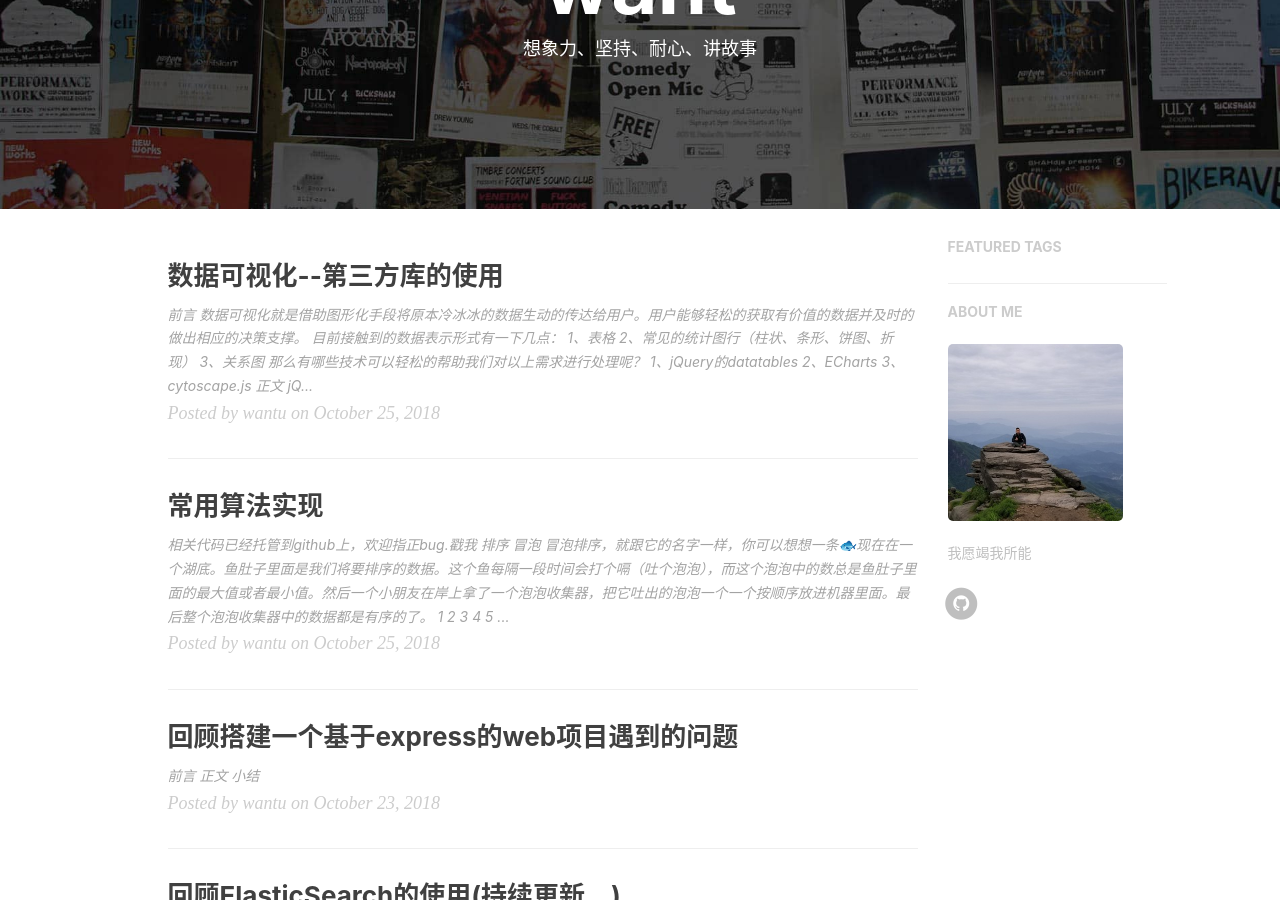
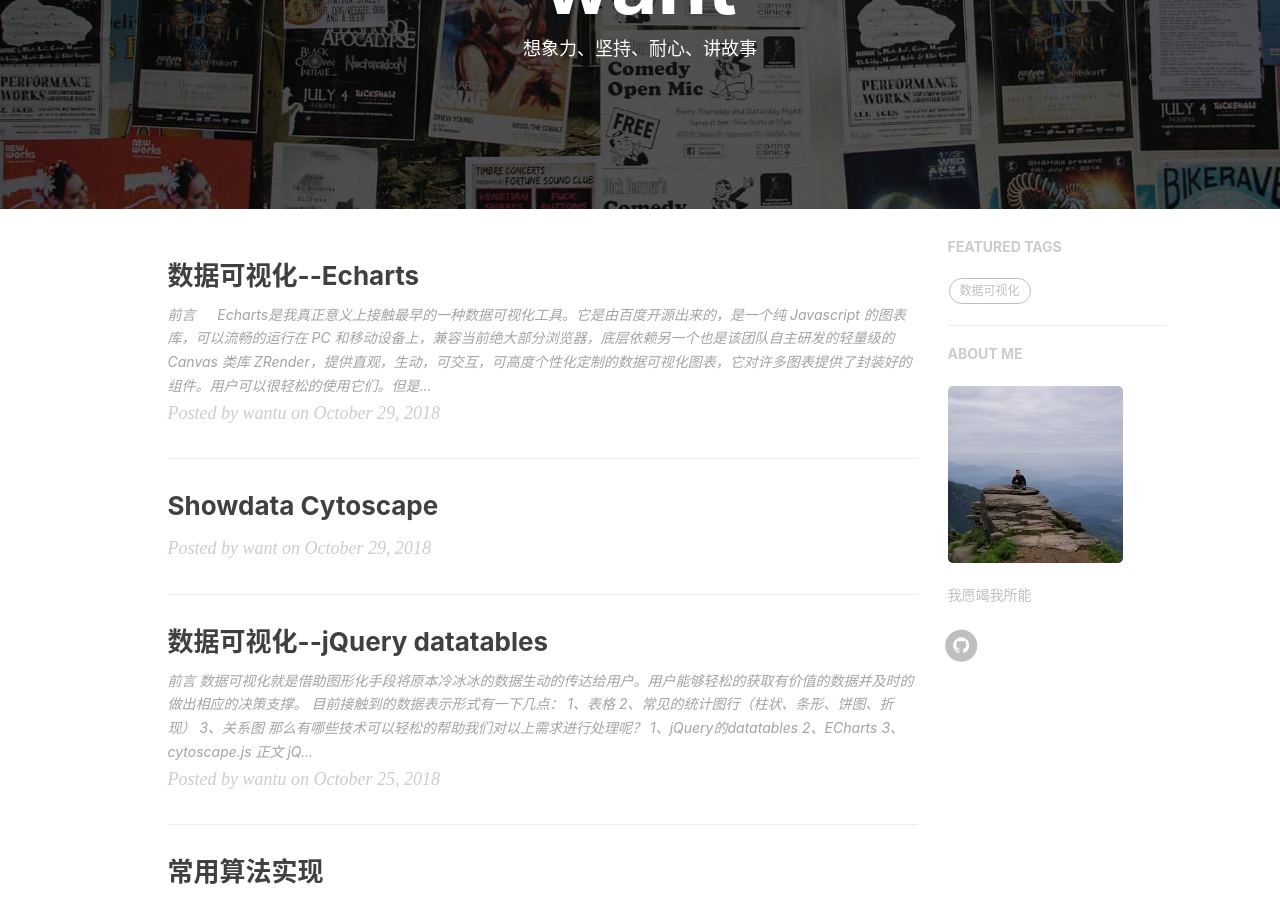
Before and after one commit to WantUzZ/wantuBlog, a Jekyll site: the page built from index.html, in a window 1280 px wide and 900 px high, scrolled down 209 px. Built offline with Jekyll 4.4.1, drawn with Linux system fonts in a browser that asks for light colours; nearby versions of some CDN libraries; the list of posts is cut into pages by our own code; comment, search, counter and statistics services are not loaded.

Commit message:
博文新增和删除

````diff
--- a/_posts/2018-08-25-showData.md
+++ b/_posts/2018-08-25-showData-datatables.md
@@ -1,6 +1,6 @@
 ---
 layout:     post
-title:      "数据可视化--第三方库的使用"
+title:      "数据可视化--jQuery datatables"
 subtitle:   ""
 date:       2018-10-25 19:43:00
 author:     "wantu"
@@ -24,13 +22,13 @@
 3、cytoscape.js<br>
 
 ## 正文
-#### jQuery的DataTables
+**jQuery的DataTables**
 表格是一种常见的数据组织形式。对标的部门应该是财务部吧，因为财务每天都要接触大量的报表。企业数据部门从数据库抓取相关数据进行一系列的运算处理将数据以报表的形式提供给财务部门是一种常见的需求形式。<br>
 原先是如何制作表格的呢？我们知道html中有一个table标签，这个是我实习前接触最多的关于表格功能的解决办法。但是table标签使用是非的麻烦需要我们手动的组装dom。并且table不够灵活，往往对一些常用的需求（对每列进行求和，排序，分页，数据导出）的解决比较麻烦。<br>
 那么请尝试使用jQuery的datatables吧。
 它提供灵活和强大的api。
 
-**使用**
+#### 使用
 > 引入css和js文件
 ```javascript
 <link rel="stylesheet" type="text/css"
@@ -58,6 +56,7 @@
 )
 
 //一个工作中的例子
+//一定注意以下列设置中的对象数组中每个对象的data属性的值一定要和数据库查询出来的列名对上！
 oTable = $('#sales-details').DataTable({
             "ajax": {
                 //请求数据
@@ -142,27 +141,22 @@
                 {"sTitle": "购买金额", "data": "asum"},
                 {"sTitle": "送达时间", "data": "arrived_time"},
             ],
-            //特殊列数据处理
+            //特殊列数据处理 对第7列（从0开始）的值进行时间的格式化
             "aoColumnDefs": [
                 {
                     'aTargets': [6], 'mRender': function (data) {
                         return moment(data).format('YYYY-MM-DD HH:mm:ss');
                     }
-                },
-                {
-                    'aTargets': [5], 'mRender': function (data) {
-                        return parseFloat(data).toFixed(2);
-                    }
-                },
+                }
             ]
 
         });
 
 ```
-以上是关于jQuery的datatables的简单的使用。
-**表格底部新增总计**
+以上是关于jQuery的datatables的简单的使用。<br>
+#### 表格底部新增总计
 ![查询执行路径图](/img/xzhj.jpg)
-***首先在table体中加上tfoot***
+**首先在table体中加上tfoot**
 ```javascript
 <table id="sales-details"
                class="table-condensed font-small table-hover table-striped dataTable no-footer" cellspacing="0"
@@ -220,6 +214,7 @@
             },
             "processing": false,
             "iDisplayLength": 100,
+            //默认对第7列进行降序排
             "aaSorting": [[6, "desc"]],
             "oLanguage": {
                 "sLengthMenu": "显示 _MENU_ 记录",
@@ -336,7 +331,7 @@
         });
 ```
 
-**复杂表头需求**
+#### 复杂表头需求
 
 ![查询执行路径图](/img/fzbt.jpg)
 其实就是在表头改动一下就行了：<br>
@@ -372,13 +367,6 @@
                     </tbody>
                 </table>
 ```
-
-#### ECharts
-
-
-#### cytoscape.js
-
-
-
-
 ## 小结
+&nbsp;&#8195;说说自己的使用的疑惑，一开始使用觉得初始化的东西太多列，记都记不住。但是希望你明白一个道理，先使用它做个demo看看。
+国际化操作那一块，我个人是没有记的，每次都是直接copy过来使用。其他地方熟能生巧。相信会很快上手。
--- /dev/null
+++ b/_posts/2018-10-29-showData-Echarts.md
@@ -0,0 +1,140 @@
+---
+layout:     post
+title:      "数据可视化--Echarts"
+subtitle:   ""
+date:       2018-10-29 18:43:00
+author:     "wantu"
+header-img: "img/post-bg-universe.jpg"
+catalog: true
+tags:
+    - 数据可视化
+    - Echarts
+---
+
+## 前言
+&nbsp;&#8195;Echarts是我真正意义上接触最早的一种数据可视化工具。它是由百度开源出来的，是一个纯 Javascript 的图表库，可以流畅的运行在 PC 和移动设备上，兼容当前绝大部分浏览器，底层依赖另一个也是该团队自主研发的轻量级的 Canvas 类库 ZRender，提供直观，生动，可交互，可高度个性化定制的数据可视化图表，它对许多图表提供了封装好的组件。用户可以很轻松的使用它们。但是正是由于它封装程度比较高，所以很多个性化的设置是很难做到的。如果你想要有一些自己的封装，那么请尝试使用D3.js，D3的API比较底层，学习成本比较高，望君留意。
+[ECharts](http://echarts.baidu.com/) <br>
+[D3js](https://d3js.org/) <br>
+
+## 正文
+**我要怎么开始呢？**
+因为是国人开发的所以开发文档必须有中文格式的。这点对于英文差的小伙伴那是大大的好啊（本人英文很不好）。Echarts在其官网提供了大量的实例。新手可以通过实例很快的上手。那么[传送门](http://echarts.baidu.com/examples/) <br>
+
+#### 使用
+**引入相关的js文件**
+```javascript
+ <script src="/lib/echarts/echarts.min.js"></script>
+```
+**在前端页面上预留一个div用以展示相关的图表**
+```javascript
+<div id="chart" style="height: 400px;width: 100%;padding: 5px;"></div>
+```
+**初始化**
+```
+ var c1 = echarts.init(document.getElementById('chart1'));
+ var c1_option;
+```
+**获取数据来源并设置option**
+这一步数据获取是通过ajax来获取的。原则上后段要进行相关的数据的组装工作。前端拿到相关的series属性值直接放上去就能使用。
+```javascript
+//这是一个较全的例子
+var month_legend = ['上年同期','上期数据','当期数据'];
+$.ajax({
+                url: "/xxxx",
+                type: "post",
+                data: {
+                    //请求参数
+                },
+                success: function (data) {
+                    //初始化echarts
+                    var c1 = echarts.init(document.getElementById('chart1'));
+                    var c1_option;
+
+                    if (data.tag == 'success') {
+                        //渲染Echarts
+                        function draw_echar1(data) {
+                          //图表的设置
+                            c1_option = {
+                                color: ['#4EA1AC', '#2A4556',  '#D2312C'],
+                                itemStyle: {
+                                    emphasis: {
+                                        shadowBlur: 10,
+                                        shadowOffsetX: 0,
+                                        shadowColor: 'rgba(0, 0, 0, 0.5)'
+                                    }
+                                },
+                                tooltip: {
+                                    trigger: 'axis',
+                                    axisPointer: {
+                                        type: 'cross',
+                                        crossStyle: {
+                                            color: '#3398DB'
+                                        }
+                                    }
+                                },
+                                legend: {
+                                  //echart的顶部标识 数组
+                                    data: month_legend
+                                },
+                                //y轴树值设置为单位万
+                                yAxis: [
+                                    {
+                                        type: 'value',
+                                        min:0,
+                                        axisLabel: {
+                                            formatter: function (value) {
+                                                return Math.round(value/10000)+'万';
+                                            }
+                                        }
+                                    }
+                                ],
+                                xAxis: {
+                                    type: 'category',
+                                    axisPointer: {
+                                        type: 'shadow'
+                                    },
+                                    data: ['全平台','自营汇总']
+                                },
+                                series: //放上后端组装好的数据
+                            };
+                            //渲染Echarts
+                            c1.setOption(c1_option);
+                        }}}});
+```
+后段数据格式
+```javascript
+[
+    {
+        name: '上年同期',
+        type: 'bar',
+        barGap:0,
+        data: [12, 23
+        ]
+
+    },
+    {
+        name: '上期数据',
+        type: 'bar',
+        data: [23, 34
+
+        ]
+
+    },
+    {
+        name: '当期数据',
+        type: 'bar',
+        data: [34, 45
+        ]
+    }
+]
+```
+**渲染Echarts**
+```javascript
+draw_echar1(data)
+```
+
+## 小结
+option中的设置就是对图表的一些属性的设置。请多关注option。对这echats的实例多多练习几次你就会很快掌握它。
+我个人觉得一些图标的数据组装过程还是比较复杂的。因为前端一般会让后端把series组装好。多看多练。如果条形图，饼图，柱状图都联系过了感觉很轻松。那么请尝试实现这个图表,可以考虑把x,y轴进行转一下。
+所有的数据要写活来哦。
+[demo](http://echarts.baidu.com/examples/editor.html?c=bar-y-category-stack) <br>
````
Also changed, not shown: other parts of _posts/2018-08-25-showData-datatables.md (+0 -2 lines), _posts/2018-10-29-showData-cytoscape.md (added).
